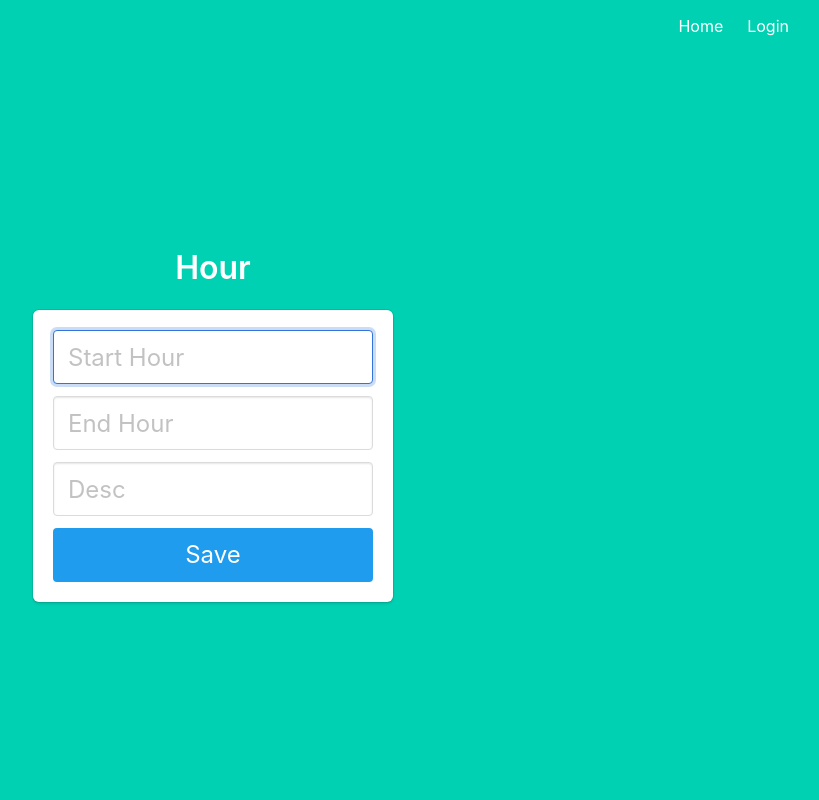
After one commit to GregBueno/flask_web, a Python web app: template templates/hour.html in a window 1280 px wide. The commit adds this page. Shown: the whole page, without its empty margins (427-1246 px from the left). Run offline with Jinja, Linux system fonts and the light colour scheme; the template is opened without the code that fills it, so the values that code supplies are empty.

Commit message:
Update Code

```diff
--- a/__init__.py
+++ b/__init__.py
@@ -1,6 +1,7 @@
 from flask import Flask
 from flask_sqlalchemy import SQLAlchemy
 from flask_login import LoginManager
+from flask_user import UserManager
 
 db = SQLAlchemy()
 
@@ -9,6 +10,7 @@ def create_app():
 
     app.config['SECRET_KEY'] = 'thisismysecretkeydonotstealit'
     app.config['SQLALCHEMY_DATABASE_URI'] = 'sqlite:///db.sqlite3'
+    # app.config['USER_EMAIL_SENDER_EMAIL'] = "noreply@example.com"
 
     db.init_app(app)
 
@@ -17,6 +19,9 @@ def create_app():
     login_manager.init_app(app)
 
     from .models import User
+
+    # Setup Flask-User
+    # user_manager = UserManager(app, db, User)
 
     @login_manager.user_loader
     def load_user(user_id):
--- a/pipeline.txt
+++ b/pipeline.txt
@@ -1,9 +1,9 @@
 Cadastro de usuários
 
 Administrador
-    • Pagina inicial
-    • Login
-    • Cadastro de aluno e professor
+   OK • Pagina inicial
+   OK • Login
+   OK • Cadastro de aluno e professor
     • Cadastro de sala e horpario disponível
     • Log de acessos a salas
     • Cadastro de horários
--- a/templates/base.html
+++ b/templates/base.html
@@ -27,34 +27,49 @@
                                 Access Rooms
                             </a>
                             {% endif %}
+
                             {% if current_user.is_authenticated %}
                             <a href="{{ url_for('auth.users') }}" class="navbar-item">
                                 Users
                             </a>
                             {% endif %}
+
                             {% if current_user.is_authenticated %}
                             <a href="{{ url_for('auth.rooms') }}" class="navbar-item">
                                 Rooms
                             </a>
                             {% endif %}
+
                             {% if current_user.is_authenticated %}
                             <a href="{{ url_for('auth.logaccess') }}" class="navbar-item">
                                 Log Access
                             </a>
                             {% endif %}
+
                             {% if current_user.is_authenticated %}
                             <a href="{{ url_for('main.profile') }}" class="navbar-item">
                                 Profile
                             </a>
                             {% endif %}
+
                             {% if not current_user.is_authenticated %}
                             <a href="{{ url_for('auth.login') }}" class="navbar-item">
                                 Login
                             </a>
+                            {% endif %}
+
+                            {% if current_user.is_authenticated %}
                             <a href="{{ url_for('auth.signup') }}" class="navbar-item">
-                                Sign Up
+                                Register User
                             </a>
                             {% endif %}
+
+                            {% if current_user.is_authenticated %}
+                            <a href="{{ url_for('auth.hours') }}" class="navbar-item">
+                                Register Hours
+                            </a>
+                            {% endif %}
+
                             {% if current_user.is_authenticated %}
                             <a href="{{ url_for('auth.logout') }}" class="navbar-item">
                                 Logout
--- /dev/null
+++ b/templates/hour.html
@@ -0,0 +1,56 @@
+{% extends 'base.html' %}
+
+{% block content %}
+<div class="column is-4 is-offset-4">
+    <h3 class="title">Hour</h3>
+    <div class="box">
+        {% with messages = get_flashed_messages() %}
+        {% if messages %}
+            <div class="notification is-danger">
+                {{ messages[0] }} Go to <a href="{{ url_for('auth.login') }}">login page</a>.
+            </div>
+        {% endif %}
+        {% endwith %}
+        <form action="/hour" method="POST">
+            <div class="field">
+                <div class="control">
+                    <input class="input is-large" type="hour_start" name="hour_start" placeholder="Start Hour" autofocus="">
+                </div>
+            </div>
+
+            <div class="field">
+                <div class="control">
+                    <input class="input is-large" type="hour_end" name="hour_end" placeholder="End Hour" autofocus="">
+                </div>
+            </div>
+
+            <div class="field">
+                <div class="control">
+                    <input class="input is-large" type="desc_hour" name="desc_hour" placeholder="Desc" autofocus="">
+                </div>
+            </div>
+
+            <button class="button is-block is-info is-large is-fullwidth">Save</button>
+        </form>
+    </div>
+</div>
+{% endblock %}
+
+<!-- <div class="flight-container" style="overflow: auto; max-height: 80vh">
+    <div class="table-responsive">
+        <table class="table" id="hours">
+            <thead>
+                <tr>
+                    <th scope="col">Hours</th>
+                </tr>
+            </thead>
+            <tbody>
+            {% for h in hours %}
+                <tr id={{ r.id }}>
+                    <th scope="row">{{ h.desc_hour }}</th>
+                </tr>
+            {% endfor %}
+            </tbody>
+        </table>
+    </div>
+</div> -->
```
Also changed, not shown: auth.py (+43 -5 lines), templates/rooms.html (+22 -0 lines), templates/signup.html (+7 -7 lines), db.sqlite3.
